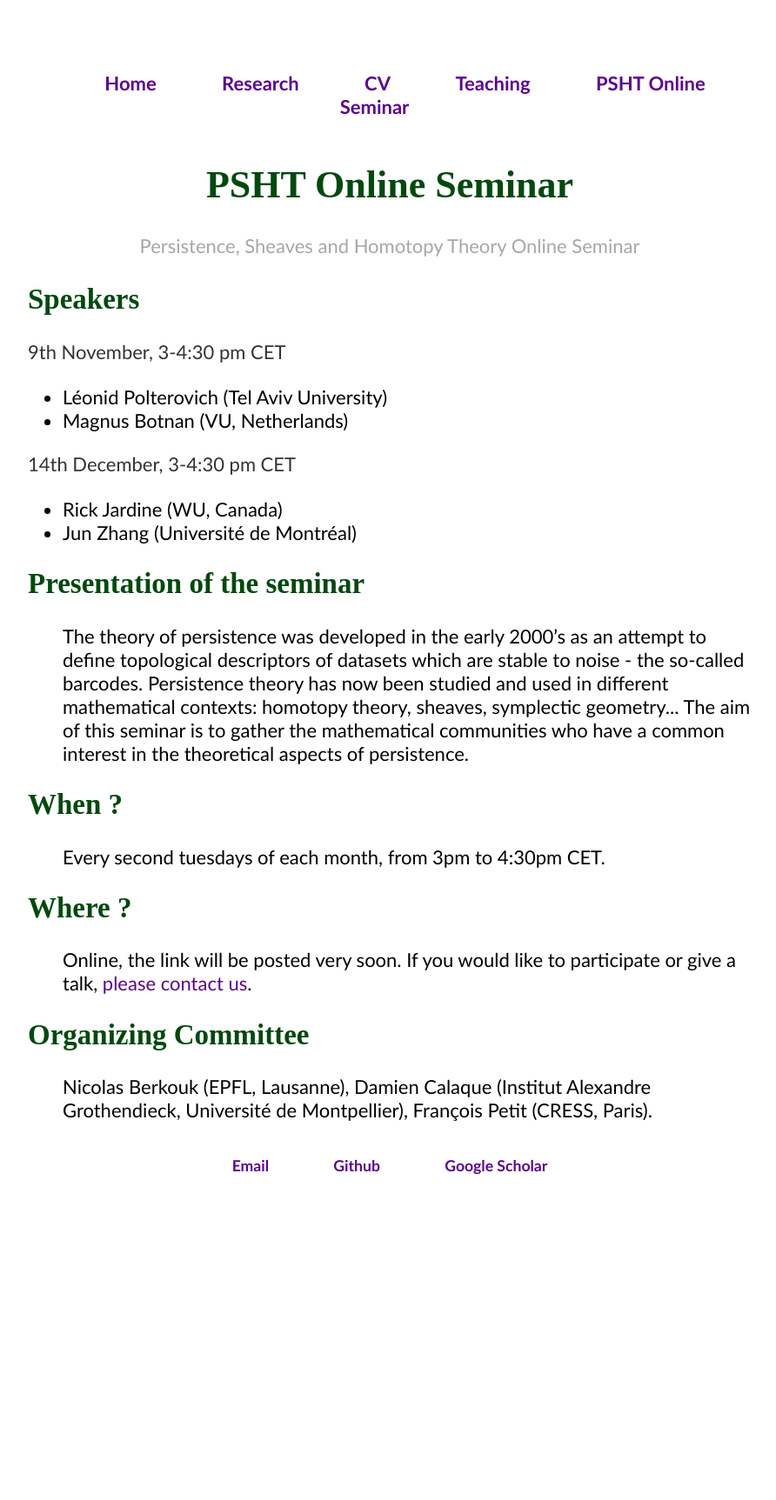
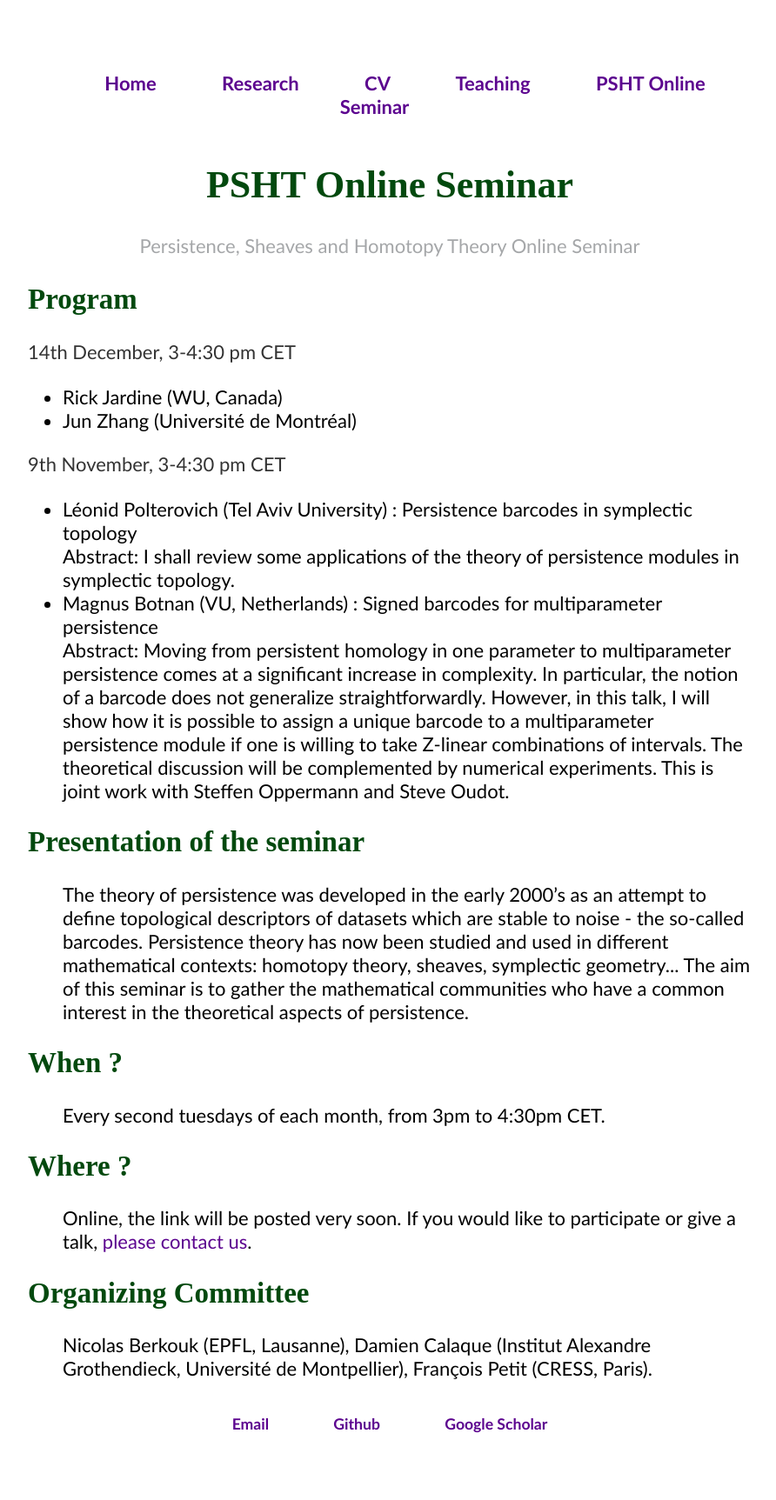
Before and after one commit to nberkouk/nberkouk.github.io, a Jekyll site: the page built from psht.html, in a window 1280 px wide. Shown: the whole page at 87% size, without its empty margins (192-1084 px from the left). Built offline with Jekyll 4.4.1, drawn with Linux system fonts in a browser that asks for light colours; before the commit the page ends 1428 px from its top, so only the background shows below that.

Commit message:
ad abstracts

```diff
--- a/psht.html
+++ b/psht.html
@@ -16,25 +16,35 @@ title: Nicolas Berkouk
 		<div class="container">
 
 
-      <h2>Speakers</h2>
+      <h2>Program</h2>
+
+      <p>14th December, 3-4:30 pm CET</p>
+      <ul style="font-family:'Optima';">
+
+      <li>Rick Jardine (WU, Canada) </li>
+      <li>Jun Zhang (Université de Montréal)</li>
+
+      </ul>
+
 
 
   <p>9th November, 3-4:30 pm CET</p>
   <ul style="font-family:'Optima';">
-      <li> Léonid Polterovich (Tel Aviv University) </li>
-      <li> Magnus Botnan (VU, Netherlands)</li>
+
+      <li> Léonid Polterovich (Tel Aviv University) : Persistence barcodes in symplectic topology </li>
+          Abstract: I shall review some applications of the theory of persistence modules
+in symplectic topology.
+
+      <li> Magnus Botnan (VU, Netherlands) : Signed barcodes for multiparameter persistence</li>
+      Abstract: Moving from persistent homology in one parameter to multiparameter persistence comes at a significant increase in complexity. In particular,
+the notion of a barcode does not generalize straightforwardly. However, in this talk, I will show how it is possible to assign a unique barcode
+to a multiparameter persistence module if one is willing to take Z-linear combinations of intervals. The theoretical discussion will be complemented
+by numerical experiments. This is joint work with Steffen Oppermann and Steve Oudot.
 
 
 
   </ul>
 
-  <p>14th December, 3-4:30 pm CET</p>
-  <ul style="font-family:'Optima';">
-
-  <li>Rick Jardine (WU, Canada) </li>
-  <li>Jun Zhang (Université de Montréal)</li>
-
-  </ul>
 
 
 
```
